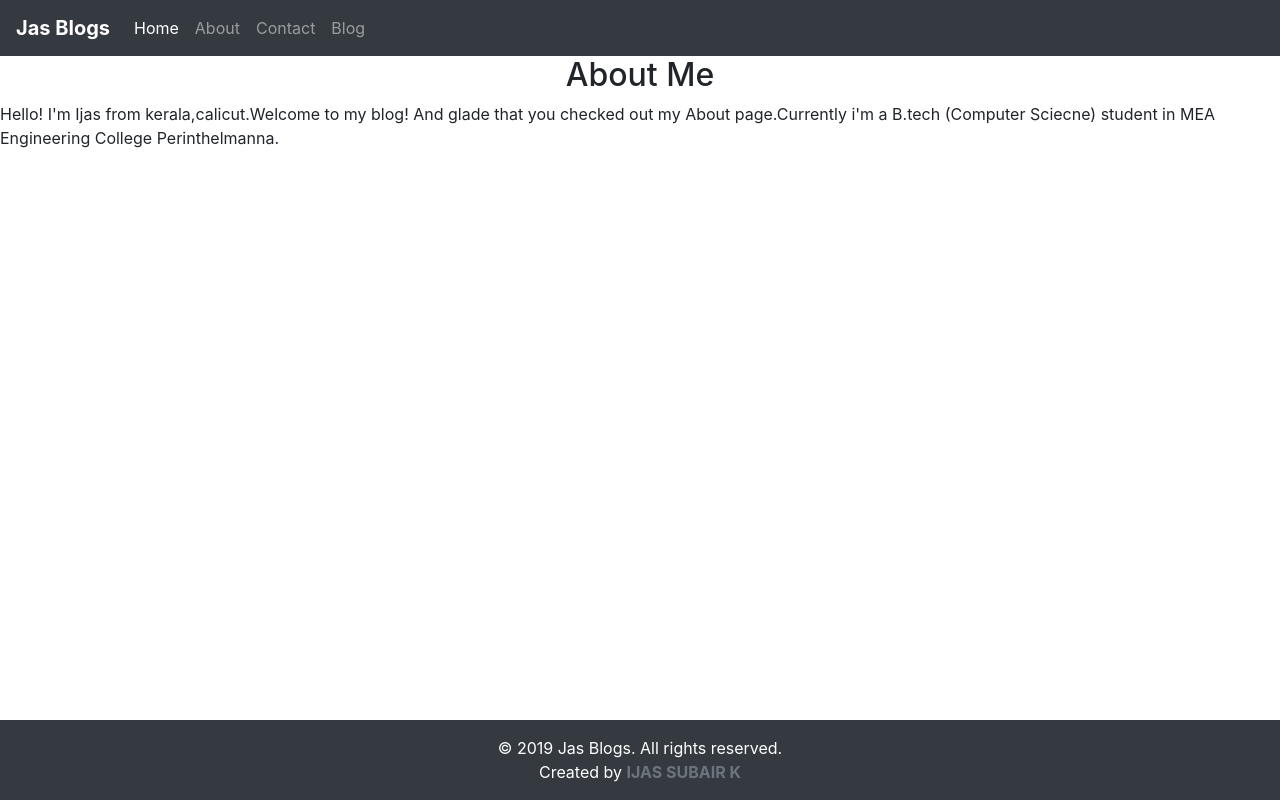
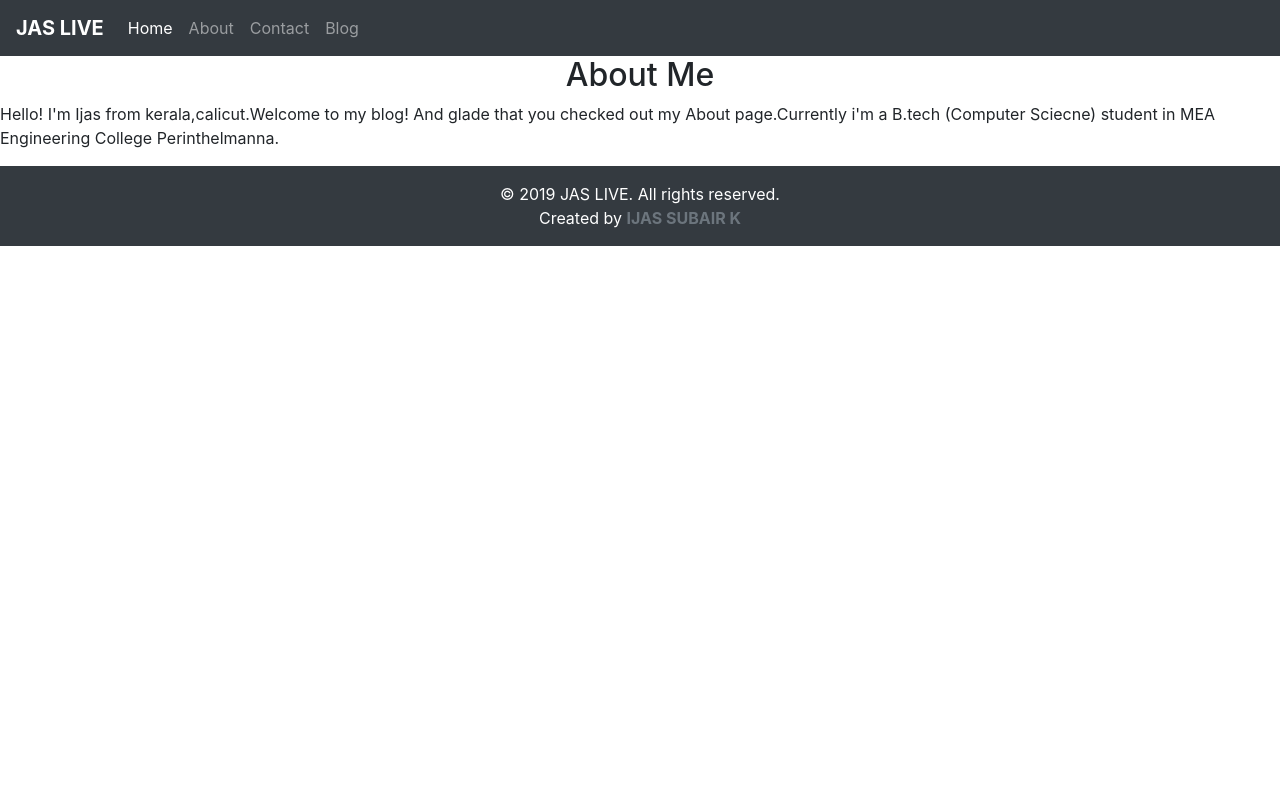
Before and after one commit to ijassubair/jasblogs, a Django app: page /about/ in a window 1280 px wide. Run offline with Django 3.2, Linux system fonts and the light colour scheme; some libraries are stand-ins or nearby versions.

Commit message:
blogpage edit

```diff
--- a/templates/includes/footer.html
+++ b/templates/includes/footer.html
@@ -1,4 +1,4 @@
-<footer class="p-3 bg-dark text-white text-center {% if not request.path == '/' %}fixed-bottom{% endif %}">
-    <span> &copy; {% now "Y" %} Jas Blogs. All rights reserved.<br>Created by <strong class="text-secondary text-uppercase">Ijas Subair K</strong>
+<footer class="p-3 bg-dark text-white text-center {% if not request.path == '/' %}{% endif %}">
+    <span> &copy; {% now "Y" %} JAS LIVE. All rights reserved.<br>Created by <strong class="text-secondary text-uppercase">Ijas Subair K</strong>
     </span>
 </footer>
--- a/templates/includes/navbar.html
+++ b/templates/includes/navbar.html
@@ -1,5 +1,5 @@
 <nav class="navbar navbar-expand-lg navbar-dark bg-dark sticky-top">
-    <a class="navbar-brand" href="{% url 'home' %}"><strong>Jas Blogs</strong></a>
+    <a class="navbar-brand" href="{% url 'home' %}"><strong>JAS LIVE</strong></a>
     <button class="navbar-toggler" type="button" data-toggle="collapse" data-target="#navbarNav"
             aria-controls="navbarNav" aria-expanded="false" aria-label="Toggle navigation">
         <span class="navbar-toggler-icon"></span>
```
Also changed, not shown: templates/blogs/blogs_home.html (+14 -4 lines), jasblogs/static/images/nature.jpg (added).
